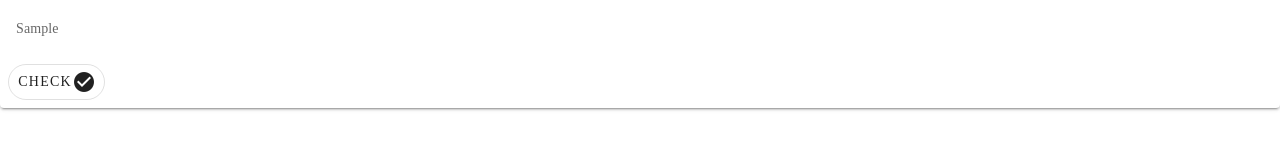
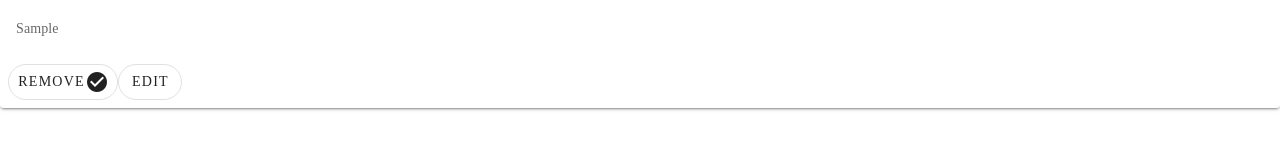
Before and after one commit to Freder211/CheckList, a Nuxt app: page /test in a window 1280 px wide. Both pictures are taken after typing "Sample", "Sample" into the empty fields and a click on the button "ADD". Shown: the part 240-390 px from the top of the page. Built offline with nearby package versions, Linux system fonts and the light colour scheme.

Commit message:
Remove button actually removes task

```diff
--- a/components/Element.vue
+++ b/components/Element.vue
@@ -7,10 +7,19 @@
                 outlined
                 rounded
                 text
-                @click.native="setChecked"
+                @click="remove"
             >
-               Check
+               Remove
                <v-icon>mdi-checkbox-marked-circle</v-icon>
+            </v-btn>
+
+            <v-btn
+                outlined
+                rounded
+                text
+
+            >
+                Edit
             </v-btn>
         </v-card-actions>
     </v-card>
@@ -33,19 +42,15 @@ export default {
     props: {
         title: String,
         text: String,
-        checked: Boolean,
-
     },
 
+    //metodi con cache migliorata
     computed: {
-        isChecked(){
-            return this.checked || false;
-        },
     },
 
     methods: {
-        setChecked(){
-            checked=true;
+        remove(){
+            this.$emit('removed', this.title);
         }
 
     }
--- a/pages/test.vue
+++ b/pages/test.vue
@@ -21,7 +21,7 @@
         </v-btn>
 
 
-        <Element v-for="element in lists" :key="element" :title="element.title" :text="element.text"/>
+        <Element v-for="task in tasks" :key="task" :title="task.title" :text="task.text" v-on:removed="remove"/>
     </div>
 
 </template>
@@ -31,7 +31,7 @@
         layout: "default2",
         data(){
             return {
-                lists: [],
+                tasks: [],
                 title: "",
                 text: ""
             }
@@ -39,7 +39,7 @@
         methods: {
             add(){
                 if (this.title != ""){
-                    this.lists.push({
+                    this.tasks.push({
                         title: this.title,
                         text: this.text
                     })
@@ -47,12 +47,12 @@
                     this.text="";
                 }
             },
-            remove(){
-
+            remove(checkedTitle){
+                for (var i=0; i<this.tasks.length; i++){
+                    if(this.tasks[i].title==checkedTitle)
+                        this.tasks.splice(i, 1);
+                }
             }
         }
     }
-
-
-
 </script>
```
